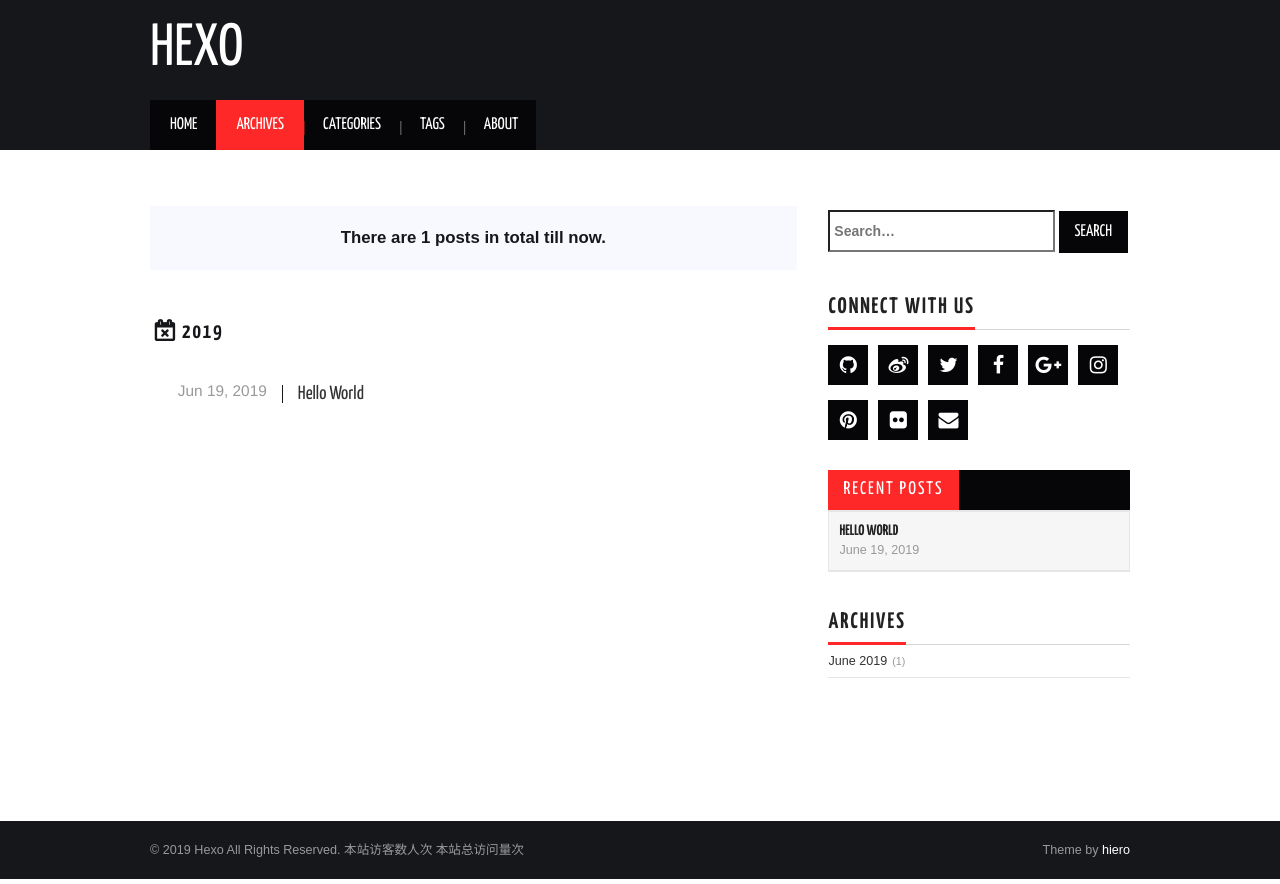
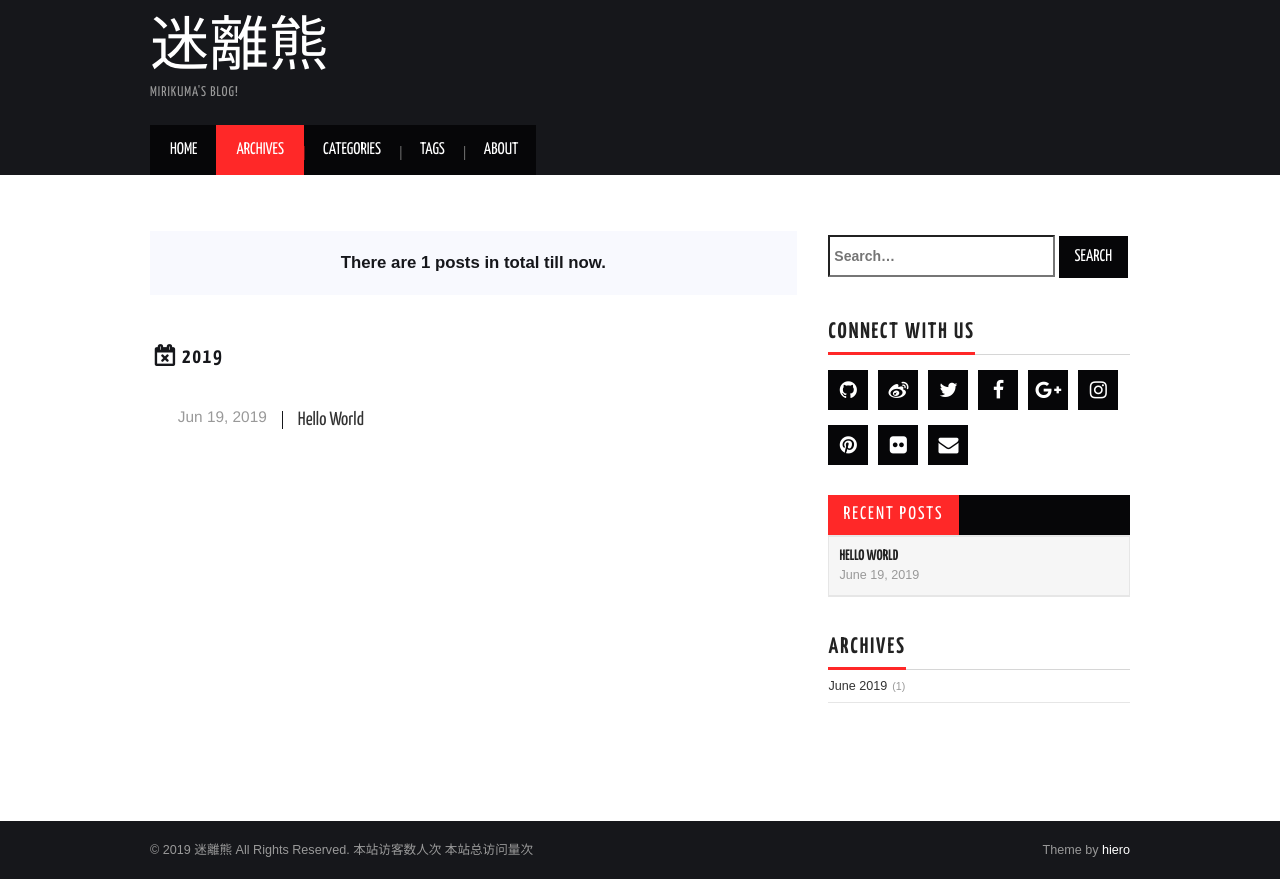
Before and after one commit to MiriKuma/MiriKuma.github.io, a plain HTML site: page archives/2019/06/index.html in a window 1280 px wide. Drawn offline with nearby package versions, Linux system fonts and the light colour scheme; some packages are replaced by stand-ins of ours; no server answers; a script that the page names is missing; a web font is replaced by a local one.

Commit message:
Site updated: 2019-06-19 14:34:31

```diff
--- a/2019/06/19/hello-world/index.html
+++ b/2019/06/19/hello-world/index.html
@@ -13,7 +13,7 @@
   <!-- PACE Progress Bar START -->
 
 
-  <title>hello world | Hexo</title>
+  <title>hello world | 迷離熊</title>
   <meta name="viewport" content="width=device-width, initial-scale=1, maximum-scale=1">
 
 
@@ -23,15 +23,15 @@
 <meta property="og:type" content="article">
 <meta property="og:title" content="Hello World">
 <meta property="og:url" content="http://yoursite.com/2019/06/19/hello-world/index.html">
-<meta property="og:site_name" content="Hexo">
+<meta property="og:site_name" content="迷離熊">
 <meta property="og:description" content="Welcome to Hexo! This is your very first post. Check documentation for more info. If you get any problems when using Hexo, you can find the answer in troubleshooting or you can ask me on GitHub. Quick">
-<meta property="og:locale" content="default">
+<meta property="og:locale" content="Chinese">
 <meta property="og:updated_time" content="2019-06-19T02:22:18.476Z">
 <meta name="twitter:card" content="summary">
 <meta name="twitter:title" content="Hello World">
 <meta name="twitter:description" content="Welcome to Hexo! This is your very first post. Check documentation for more info. If you get any problems when using Hexo, you can find the answer in troubleshooting or you can ask me on GitHub. Quick">
 
-    <link rel="alternate" href="/atom.xml" title="Hexo" type="application/atom+xml">
+    <link rel="alternate" href="/atom.xml" title="迷離熊" type="application/atom+xml">
 
   <link rel="icon" href="/css/images/favicon.ico">
 
@@ -98,10 +98,12 @@ var themeMenus = {};
 
           <h1 class="site-title">
 
-              <a href="/" title="Hexo" rel="home"> Hexo </a>
+              <a href="/" title="迷離熊" rel="home"> 迷離熊 </a>
 
           </h1>
 
+
+            <div class="site-description">MiriKuma&#39;s Blog!</div>
 
 
           <nav id="main-navigation" class="main-navigation" role="navigation">
@@ -277,7 +279,7 @@ var a = new Donate({
 
   <div class="clearfix container">
       <div class="site-info">
-	      &copy; 2019 Hexo All Rights Reserved.
+	      &copy; 2019 迷離熊 All Rights Reserved.
 
             <span id="busuanzi_container_site_uv">
               本站访客数<span id="busuanzi_value_site_uv"></span>人次
--- a/archives/2019/06/index.html
+++ b/archives/2019/06/index.html
@@ -13,21 +13,24 @@
   <!-- PACE Progress Bar START -->
 
 
-  <title>archives: 2019/6 | Hexo</title>
+  <title>archives: 2019/6 | 迷離熊</title>
   <meta name="viewport" content="width=device-width, initial-scale=1, maximum-scale=1">
 
 
 
 
-  <meta property="og:type" content="website">
-<meta property="og:title" content="Hexo">
+  <meta name="description" content="MiriKuma&apos;s Blog!">
+<meta property="og:type" content="website">
+<meta property="og:title" content="迷離熊">
 <meta property="og:url" content="http://yoursite.com/archives/2019/06/index.html">
-<meta property="og:site_name" content="Hexo">
-<meta property="og:locale" content="default">
+<meta property="og:site_name" content="迷離熊">
+<meta property="og:description" content="MiriKuma&apos;s Blog!">
+<meta property="og:locale" content="Chinese">
 <meta name="twitter:card" content="summary">
-<meta name="twitter:title" content="Hexo">
+<meta name="twitter:title" content="迷離熊">
+<meta name="twitter:description" content="MiriKuma&apos;s Blog!">
 
-    <link rel="alternate" href="/atom.xml" title="Hexo" type="application/atom+xml">
+    <link rel="alternate" href="/atom.xml" title="迷離熊" type="application/atom+xml">
 
   <link rel="icon" href="/css/images/favicon.ico">
 
@@ -94,10 +97,12 @@ var themeMenus = {};
 
           <h1 class="site-title">
 
-              <a href="/" title="Hexo" rel="home"> Hexo </a>
+              <a href="/" title="迷離熊" rel="home"> 迷離熊 </a>
 
           </h1>
 
+
+            <div class="site-description">MiriKuma&#39;s Blog!</div>
 
 
           <nav id="main-navigation" class="main-navigation" role="navigation">
@@ -366,7 +371,7 @@ var themeMenus = {};
 
   <div class="clearfix container">
       <div class="site-info">
-	      &copy; 2019 Hexo All Rights Reserved.
+	      &copy; 2019 迷離熊 All Rights Reserved.
 
             <span id="busuanzi_container_site_uv">
               本站访客数<span id="busuanzi_value_site_uv"></span>人次
```
Also changed, not shown: archives/2019/index.html (+14 -9 lines), archives/index.html (+14 -9 lines), index.html (+14 -9 lines), 1 other file.
